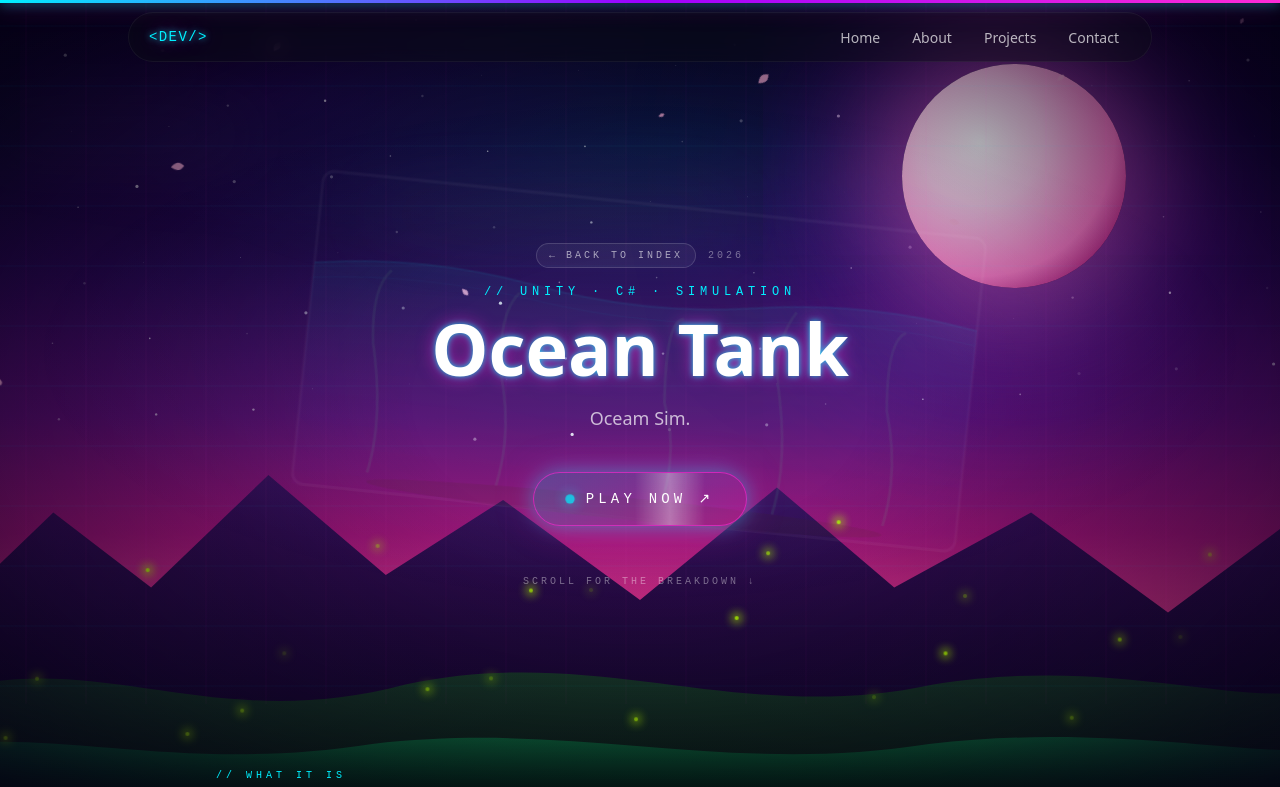
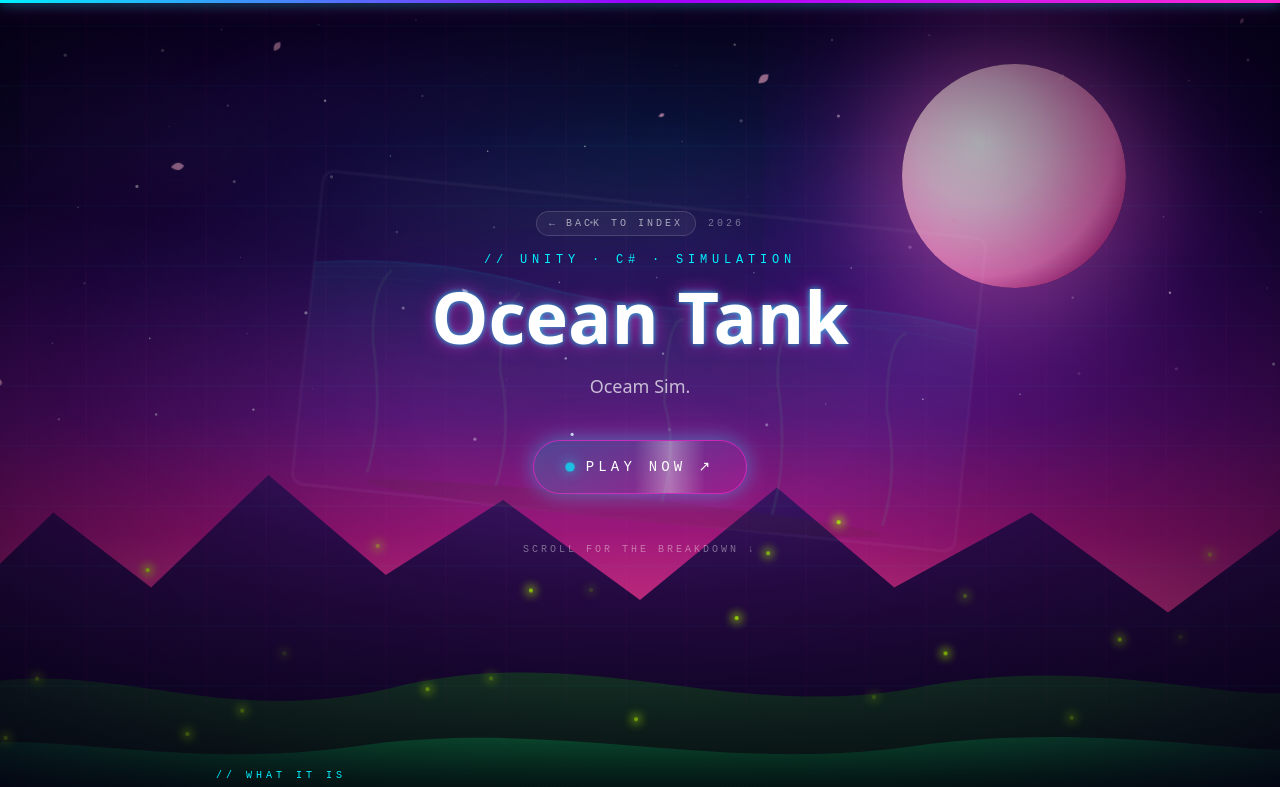
Before and after one commit to Zx-Websites/Portfolio-Neon, a Next.js app: page /projects/ocean-tank in a window 1280 px wide. Shown: the top 787 px of the page. Built offline with nearby package versions, Linux system fonts and the light colour scheme.

Commit message:
Navbar hide

```diff
--- a/components/Navbar.tsx
+++ b/components/Navbar.tsx
@@ -1,6 +1,7 @@
 "use client";
 
 import { motion, useMotionValueEvent, useScroll } from "framer-motion";
+import { usePathname } from "next/navigation";
 import { useState } from "react";
 
 const links = [
@@ -11,9 +12,12 @@ const links = [
 ];
 
 export default function Navbar() {
+  const pathname = usePathname();
   const { scrollY } = useScroll();
   const [hidden, setHidden] = useState(false);
   const [atTop, setAtTop] = useState(true);
+
+  if (pathname?.startsWith("/projects/")) return null;
 
   useMotionValueEvent(scrollY, "change", (y: number) => {
     const prev = scrollY.getPrevious() ?? 0;
--- a/components/projects/ProjectShell.tsx
+++ b/components/projects/ProjectShell.tsx
@@ -54,7 +54,7 @@ export default function ProjectShell({
       {/* HERO */}
       <section
         ref={heroRef}
-        className="relative flex min-h-[88vh] items-center justify-center overflow-hidden px-6 pt-32"
+        className="relative flex min-h-[88vh] items-center justify-center overflow-hidden px-6 pt-16"
       >
         <motion.div
           initial={{ opacity: 0 }}
```
